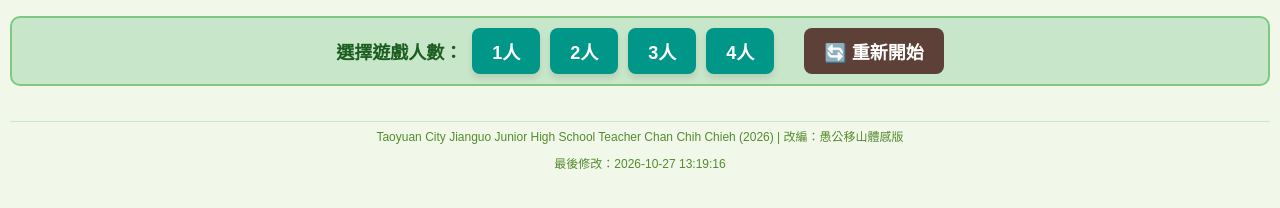
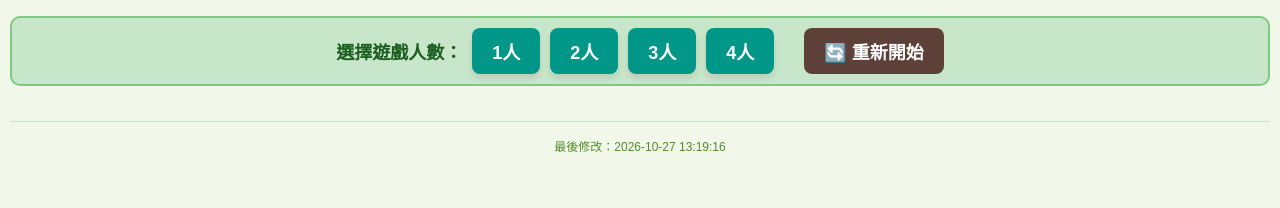
Before and after one commit to jjjan1024tyc/mountain1150715, a plain HTML site: page index.html in a window 1280 px wide. Shown: the part 140-348 px from the top of the page. Drawn offline with nearby package versions, Linux system fonts and the light colour scheme.

Commit message:
Update index.html

```diff
--- a/index.html
+++ b/index.html
@@ -312,7 +312,7 @@
         </div>
     </div>
 
-    <footer>Taoyuan City Jianguo Junior High School Teacher Chan Chih Chieh (2026) | 改編：愚公移山體感版</footer>
+    <footer></footer>
     <div id="timeDisplay" class="time-info"></div>
 
     <script>
```
